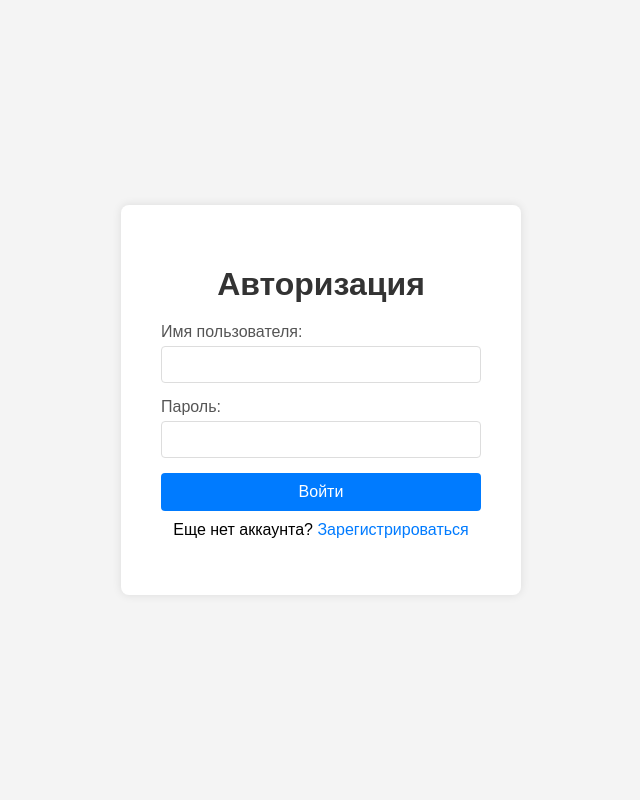
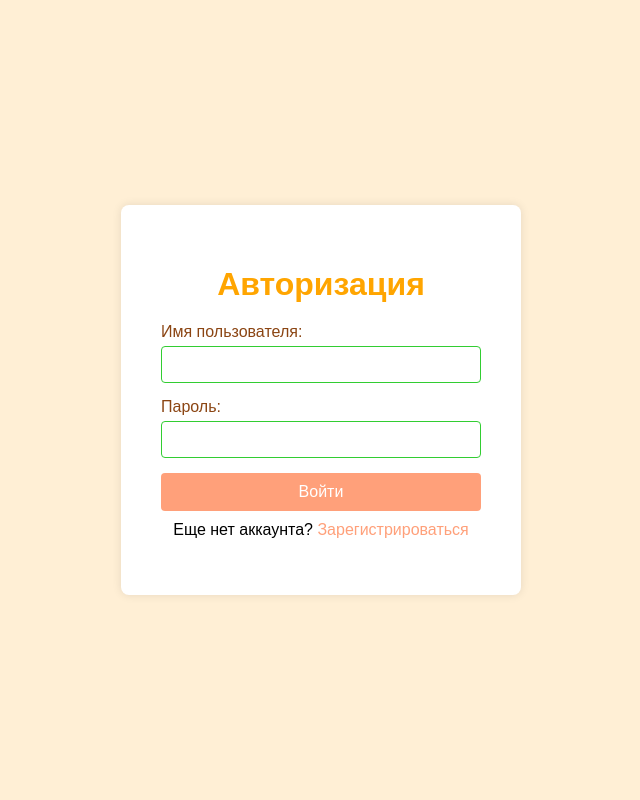
Before and after one commit to z6daB/WhoToWhom, a Django app: page /accounts/login/ in a window 1280 px wide. Shown: the whole page, without its empty margins (319-959 px from the left). Run offline with Django 4.2, Linux system fonts and the light colour scheme.

Commit message:
changing css styles and minor changes in html pages

```diff
--- a/mysite/accounts/forms.py
+++ b/mysite/accounts/forms.py
@@ -1,6 +1,8 @@
 from django import forms
 from django.contrib.auth.models import User
 from django.contrib.auth.forms import UserCreationForm
+
+
 # from django.forms import ModelForm
 
 
@@ -23,6 +25,7 @@ class RegisterForm(UserCreationForm):
             user.save()
         return user
 
+
 class LoginForm(forms.Form):
     username = forms.CharField(label='Логин')
     password = forms.CharField(label='Пароль')
--- a/mysite/static/css/login.css
+++ b/mysite/static/css/login.css
@@ -1,7 +1,7 @@
 /* Общие стили */
 body {
     font-family: Arial, sans-serif;
-    background-color: #f4f4f4;
+    background-color: #ffefd5; /* Светло-персиковый, напоминающий солнечный свет */
     margin: 0;
     display: flex;
     justify-content: center;
@@ -10,7 +10,7 @@ body {
 }
 
 .login-container {
-    background: #fff;
+    background: #fff; /* Белый, символизирующий яркий летний день */
     border-radius: 8px;
     box-shadow: 0 0 10px rgba(0, 0, 0, 0.1);
     padding: 40px;
@@ -22,7 +22,7 @@ body {
 
 h1 {
     margin-bottom: 20px;
-    color: #333;
+    color: #ffa500; /* Оранжевый цвет, как яркое летнее солнце */
 }
 
 /* Стили формы */
@@ -39,13 +39,13 @@ h1 {
 .form-group label {
     display: block;
     margin-bottom: 5px;
-    color: #555;
+    color: #8b4513; /* Коричневый цвет, как цвет песчаного пляжа */
 }
 
 .form-group input {
     width: 100%;
     padding: 10px;
-    border: 1px solid #ddd;
+    border: 1px solid #32cd32; /* Лаймово-зелёный, как цвет свежей листвы */
     border-radius: 4px;
     box-sizing: border-box;
 }
@@ -53,7 +53,7 @@ h1 {
 .login-btn {
     width: 100%;
     padding: 10px;
-    background-color: #007bff;
+    background-color: #ffa07a; /* Светло-коралловый, напоминающий летние закаты */
     border: none;
     border-radius: 4px;
     color: #fff;
@@ -63,7 +63,7 @@ h1 {
 }
 
 .login-btn:hover {
-    background-color: #0056b3;
+    background-color: #ff7f50; /* Коралловый цвет при наведении */
 }
 
 .signup-link {
@@ -71,7 +71,7 @@ h1 {
 }
 
 .signup-link a {
-    color: #007bff;
+    color: #ffa07a; /* Соответствующий цвет ссылок */
     text-decoration: none;
 }
 
--- a/mysite/templates/splitwise/create_users.html
+++ b/mysite/templates/splitwise/create_users.html
@@ -2,7 +2,7 @@
 {% load static %}
 {% block link %}<link rel="stylesheet" href='{% static "css/create_users.css" %}'>{% endblock link %}
 {% block content %}
-<h1><a href="{% url 'index' %}" style="text-decoration:  none">Create Users</a></h1>
+<h1><a href="{% url 'index' %}" style="text-decoration:  none">Добавить участников</a></h1>
 <form method="post">
     {% csrf_token %}
     {{ formset.management_form }}
```
Also changed, not shown: mysite/static/css/register.css (+8 -8 lines).
